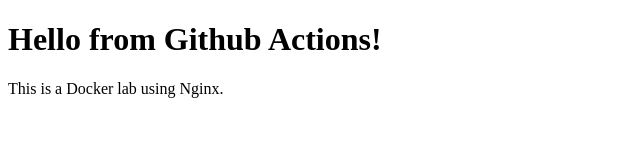
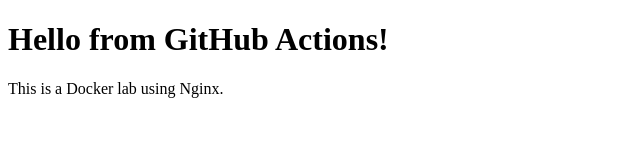
Before and after one commit to Safayatcc20/Github_actions_with_Docker, a plain HTML site: page html/index.html in a window 1280 px wide. Shown: the whole page, without its empty margins (0-640 px from the left). Drawn offline with Linux system fonts and the light colour scheme.

Commit message:
Fix:Github index.html

```diff
--- a/html/index.html
+++ b/html/index.html
@@ -4,7 +4,7 @@
 	<title>Github Actions Docker Lab</title>
 </head>
 <body>
-	<h1>Hello from Github Actions!</h1>
+	<h1>Hello from GitHub Actions!</h1>
 	<p> This is a Docker lab using Nginx.</p>
 </body>
 </html>
```
